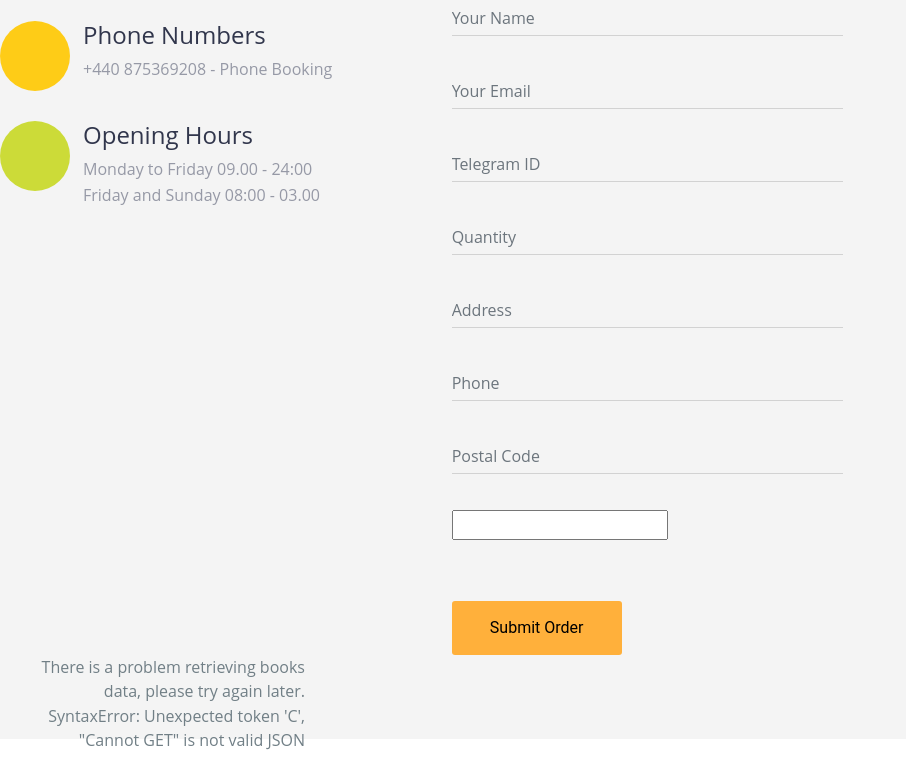
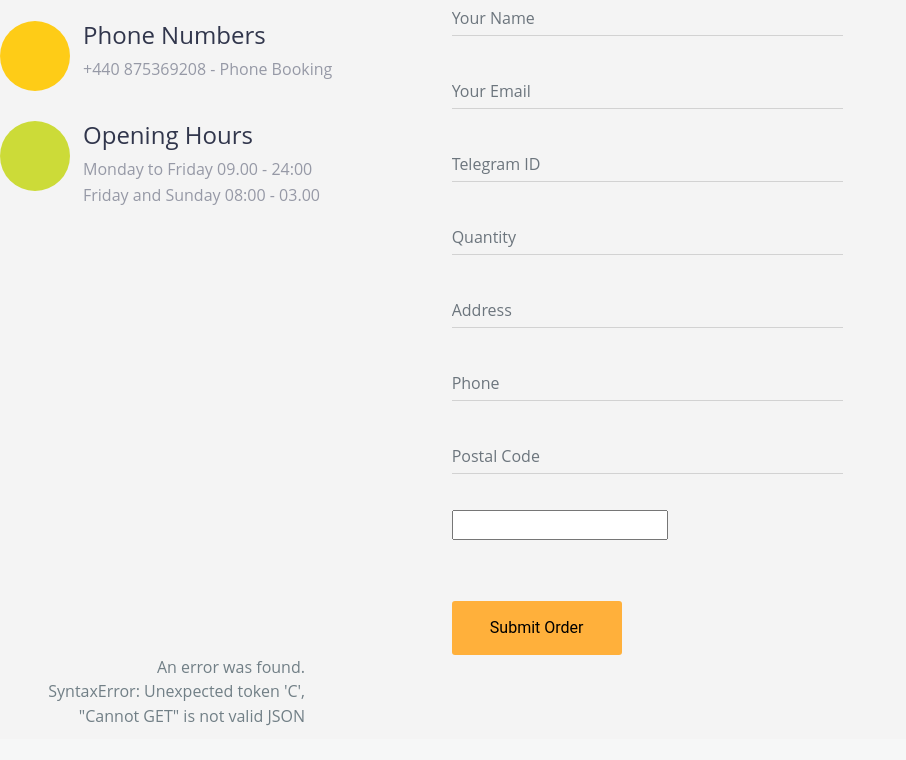
Before and after one commit to hahaashton1/ESD-G3T8, a PHP site: page /order/ in a window 1280 px wide. Shown: the part 799-1559 px from the top of the page, without its empty margins (0-906 px from the left). After the commit the page ends 1525 px from the top, so only its background shows below. Run offline with PHP 8.4, Linux system fonts and the light colour scheme; data that the repository does not hold is empty; some libraries are stand-ins or nearby versions.

Commit message:
edited error message

```diff
--- a/Restaurant_UI/index.php
+++ b/Restaurant_UI/index.php
@@ -562,7 +562,7 @@
                 // Errors when calling the service; such as network error,
                 // service offline, etc
                 showError
-                ('There is a problem retrieving books data, please try again later.<br />'+error);
+                ('An error was found.<br />'+error);
 
         } // error
     });
```
